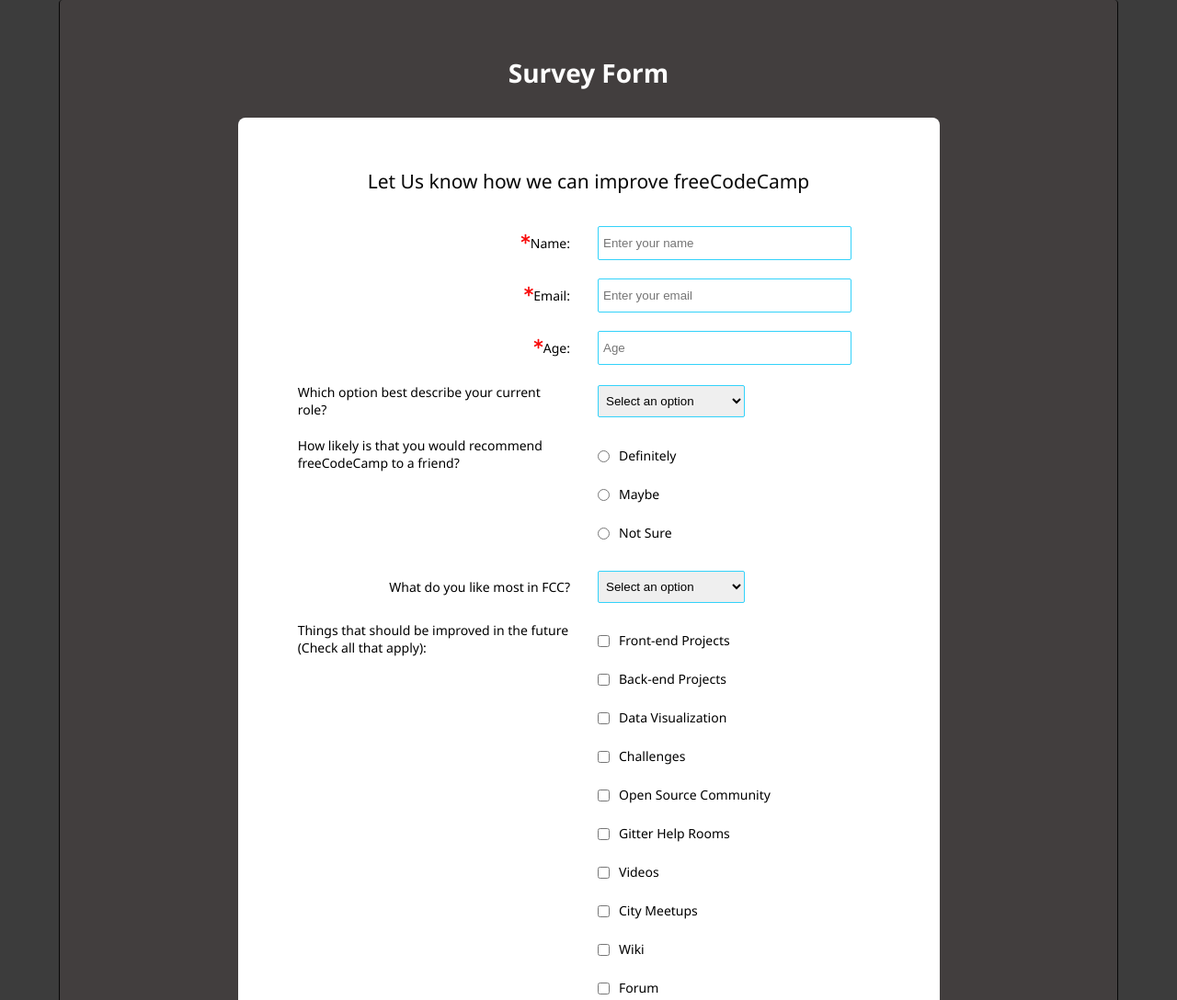
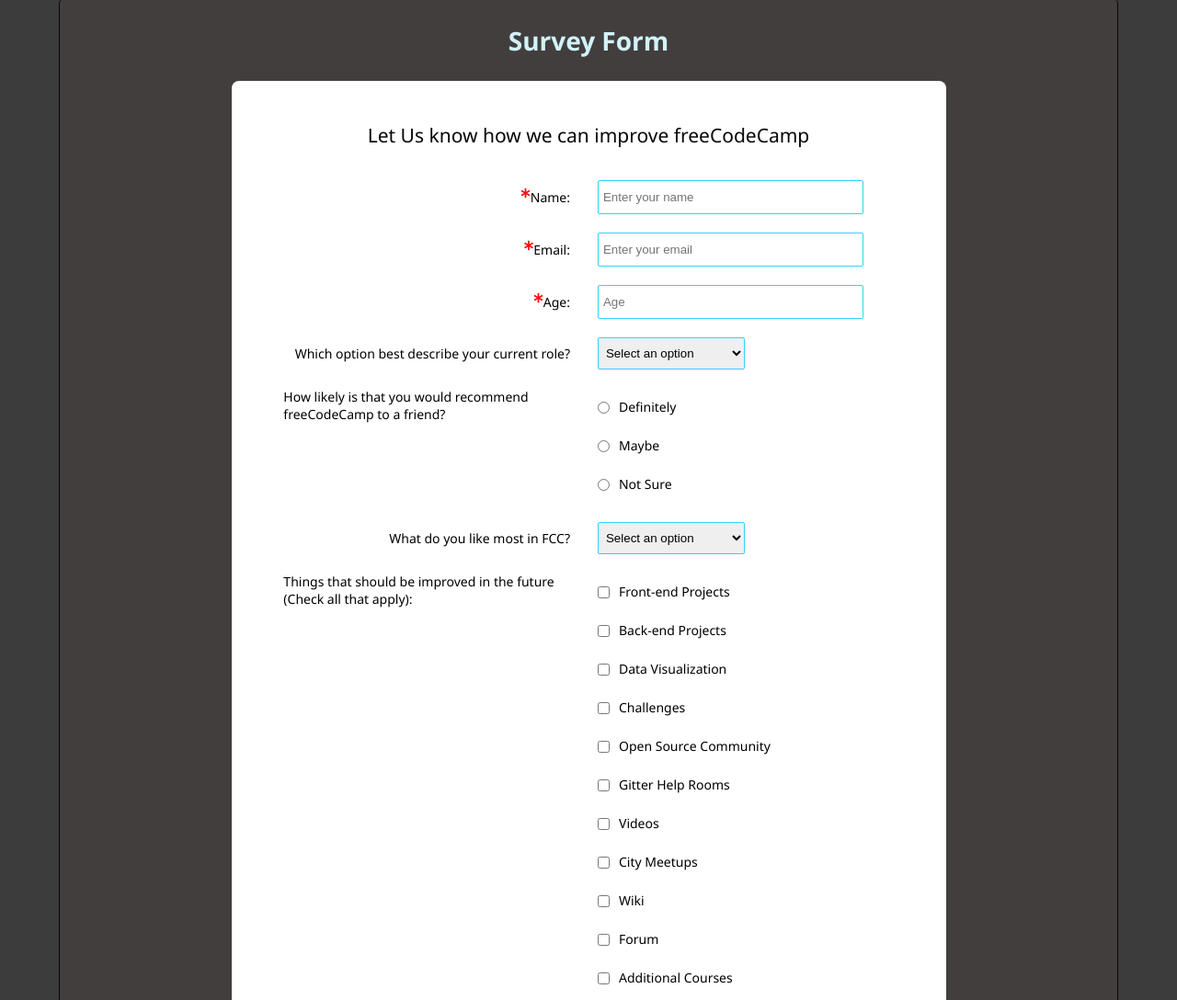
Before and after one commit to simonmagabe/SurveyForm, a plain HTML site: page index.html in a window 1280 px wide. Shown: the top 1088 px of the page at 92% size. Drawn offline with Linux system fonts and the light colour scheme.

Commit message:
Refactor the margin and padding for the header and footer.

```diff
--- a/style.css
+++ b/style.css
@@ -16,7 +16,7 @@ body {
 	max-width: 1500px;
 	margin: auto;
 	background: #423e3e;
-	padding: 30px;
+	padding: 20px;
 	border: none;
 	border-radius: 4px;
 	border-left: 1px solid rgb(8, 8, 8);
@@ -27,15 +27,15 @@ header {
 	width: 70%;
 	max-width: 900px;
 	margin: auto;
-	color: #fff;
+	color: #d1f3fc;
 	display: flex;
 	justify-content: center;
 	align-items: center;
 }
 
 header h1 {
-	margin: 20px auto;
-	padding: 10px;
+	margin: 0 auto 20px;
+	padding: 5px;
 }
 
 .container-fluid {
@@ -43,14 +43,14 @@ header h1 {
 	max-width: 900px;
 	background: #fff;
 	border: 2px solid;
-	margin: auto auto 50px;
+	margin: auto auto 40px;
 	border: none;
 	border-radius: 8px;
 	display: flex;
 	flex-direction: column;
 	justify-content: center;
 	align-items: center;
-	padding: 30px;
+	padding: 20px;
 	bottom: 0;
 }
 
```
